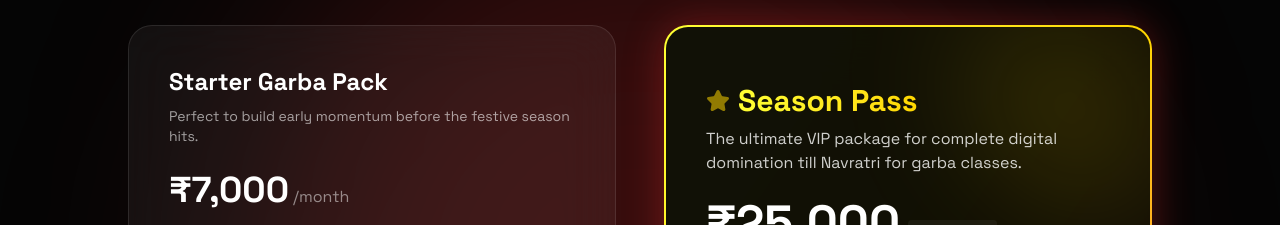
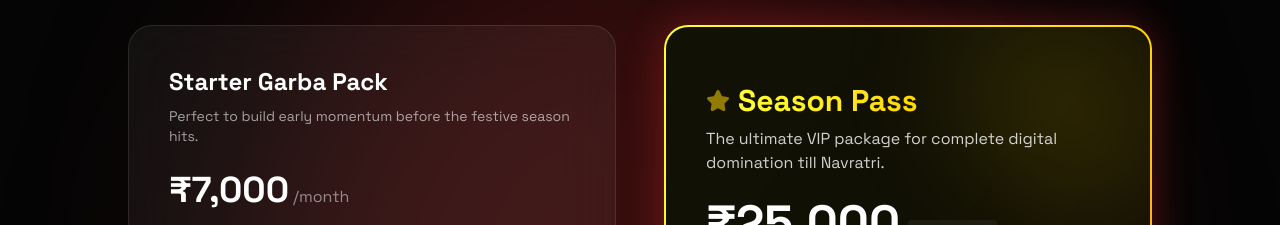
Before and after one commit to postifystudio1008/garbaclasses, a React (Vite) app: page / in a window 1280 px wide. Shown: the part 4300-4525 px from the top of the page. Built offline with nearby package versions, Linux system fonts and the light colour scheme.

Commit message:
Update Season Pass description for clarity
Removed reference to garba classes from the Season Pass description.

```diff
--- a/src/components/Pricing.tsx
+++ b/src/components/Pricing.tsx
@@ -86,7 +86,7 @@ export const Pricing = () => {
                   <Star className="w-6 h-6 text-gold fill-gold animate-pulse" />
                   <h3 className="text-3xl font-bold text-transparent bg-clip-text bg-gradient-to-r from-electric-yellow to-gold">Season Pass</h3>
                 </div>
-                <p className="text-white/80 mb-6">The ultimate VIP package for complete digital domination till Navratri for garba classes.</p>
+                <p className="text-white/80 mb-6">The ultimate VIP package for complete digital domination till Navratri.</p>
                 <div className="flex items-baseline gap-2">
                   <span className="text-5xl font-black text-white">₹25,000</span>
                   <span className="text-white/40 text-sm font-bold uppercase tracking-widest bg-white/5 px-2 py-1 rounded">One Time</span>
```
